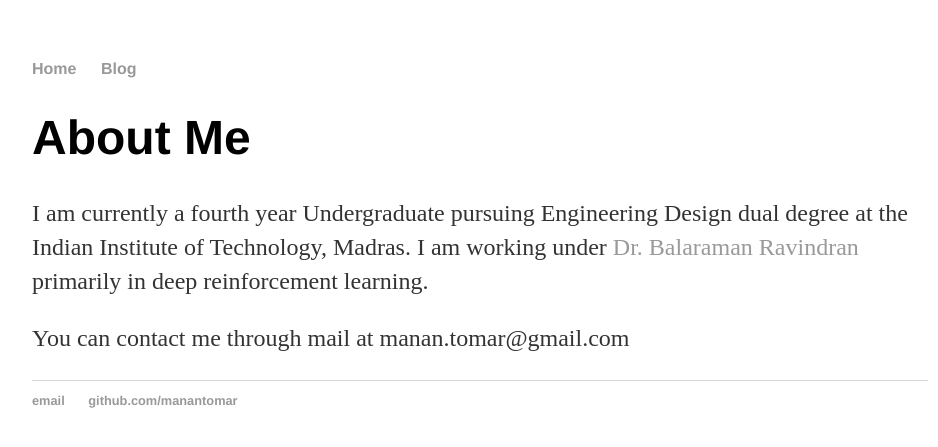
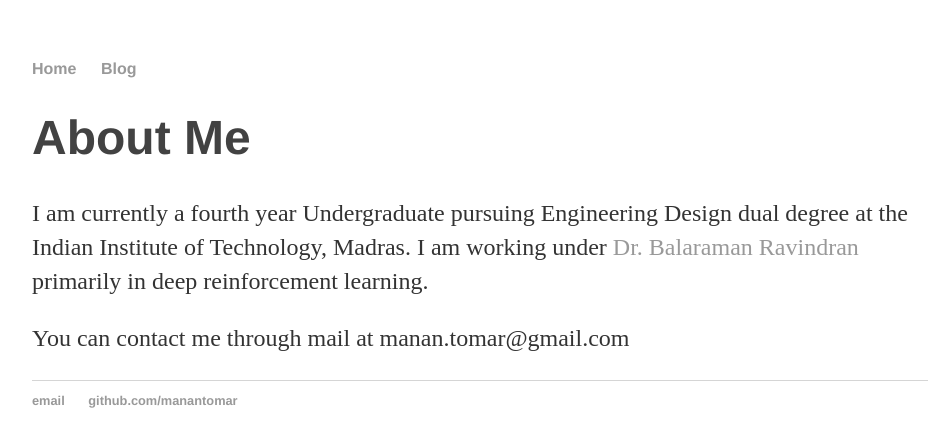
Before and after one commit to manantomar/manantomar.github.io, a Jekyll site: the page built from index.md, in a window 1280 px wide. Shown: the top 447 px of the page, without its empty margins (160-1098 px from the left). Built offline with Jekyll 4.4.1, drawn with Linux system fonts in a browser that asks for light colours; our own code applies the rules of GitHub Pages for plain Markdown files.

Commit message:
Update main.css

```diff
--- a/css/main.css
+++ b/css/main.css
@@ -1,7 +1,7 @@
 body {
     background: $white;
-    font: 18px/1.4 $helvetica;
-    color: $darkGray;
+    font: 18px/1.4 $open-sans;
+    color: #424242;
     margin: 60px auto;
     width: 70%;
 }
```
